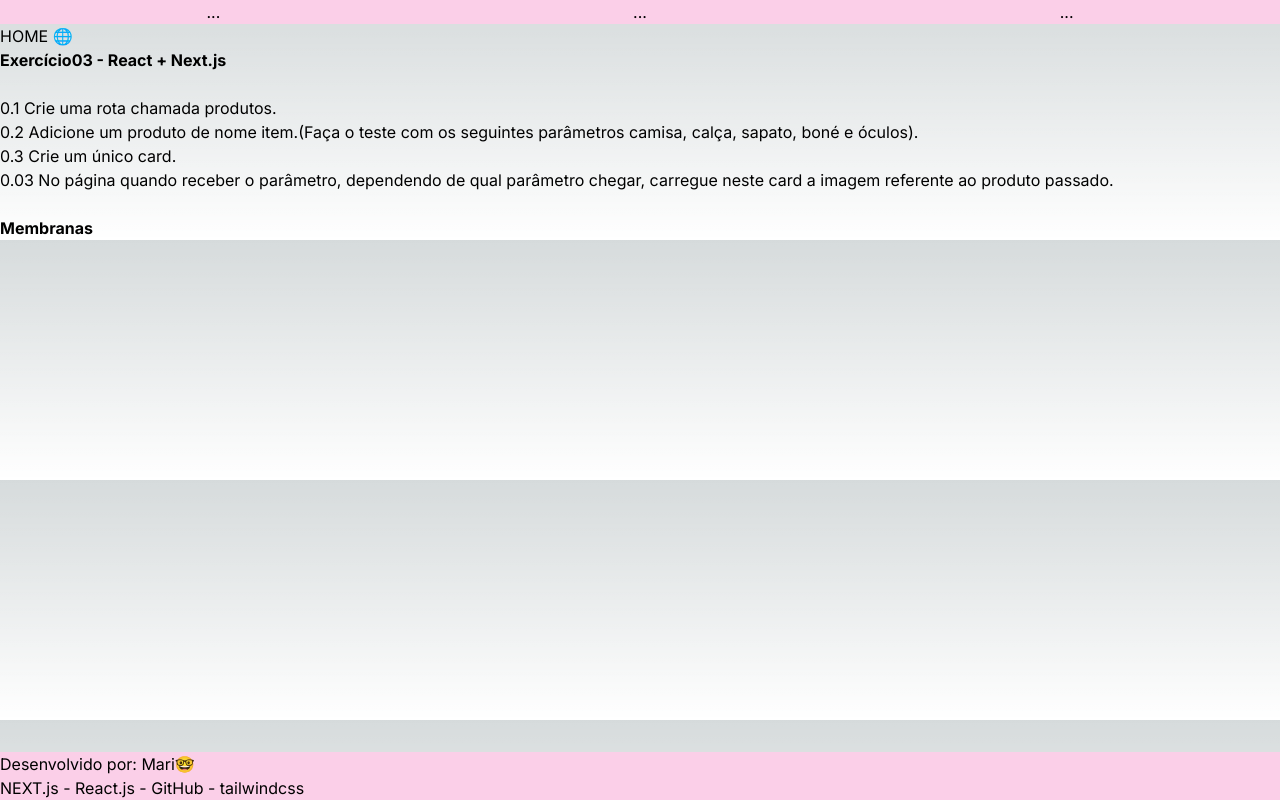
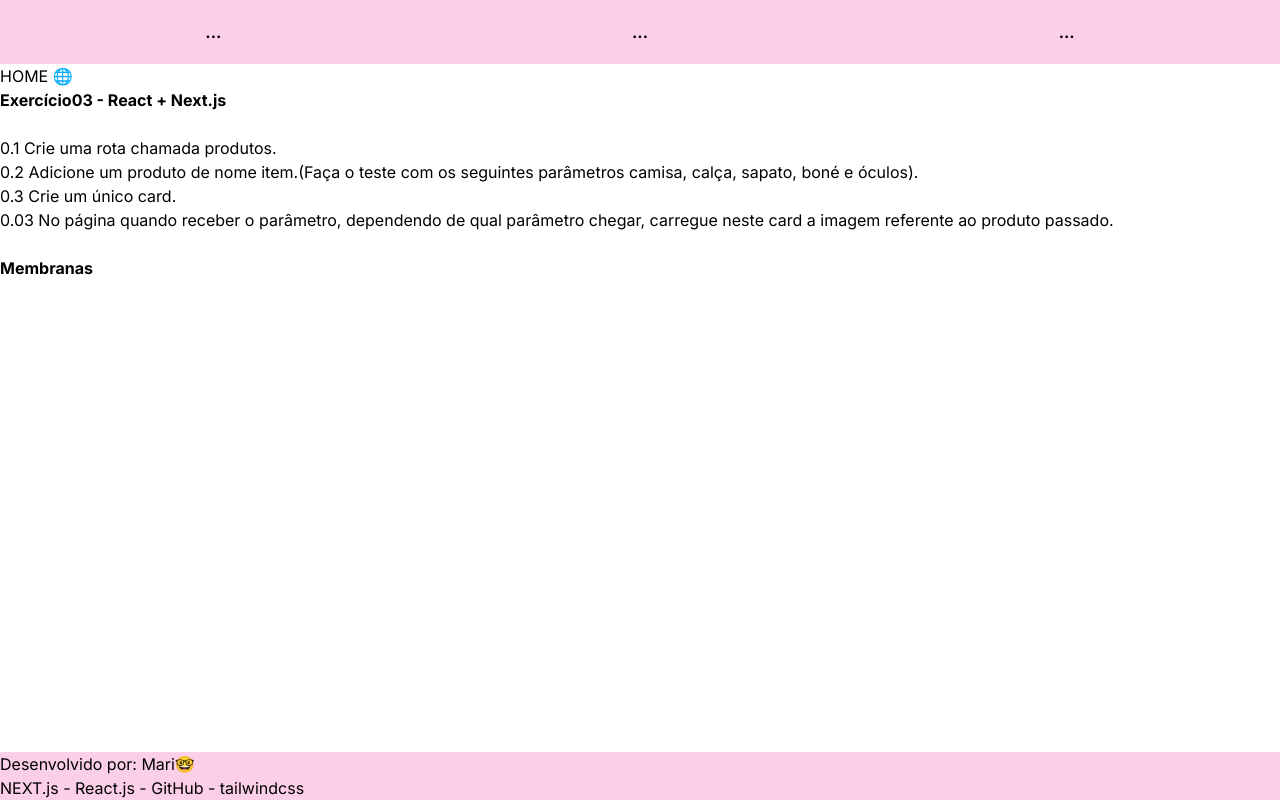
Before and after one commit to NeugeMa/exer03-next, a Next.js app: page / in a window 1280 px wide. Built offline with nearby package versions, Linux system fonts and the light colour scheme.

Commit message:
criando a erro404 + arrumando o layout da página

```diff
--- a/src/app/globals.css
+++ b/src/app/globals.css
@@ -2,26 +2,9 @@
 @tailwind components;
 @tailwind utilities;
 
-:root {
-  --foreground-rgb: 0, 0, 0;
-  --background-start-rgb: 214, 219, 220;
-  --background-end-rgb: 255, 255, 255;
+@layer components {
+  .link-cabecalho {
+    @apply block xl:p-5 sm:p-2 md:p-3 hover:border-pink-600 transition-all duration-500 ease-out rounded font-bold;
+  }
+
 }
-
-@media (prefers-color-scheme: dark) {
-  :root {
-    --foreground-rgb: 255, 255, 255;
-    --background-start-rgb: 0, 0, 0;
-    --background-end-rgb: 0, 0, 0;
-  }
-}
-
-body {
-  color: rgb(var(--foreground-rgb));
-  background: linear-gradient(
-      to bottom,
-      transparent,
-      rgb(var(--background-end-rgb))
-    )
-    rgb(var(--background-start-rgb));
-}
--- /dev/null
+++ b/src/app/not-found.jsx
@@ -0,0 +1,11 @@
+import Link from "next/link";
+
+export default function NotFoun() {
+    return (
+    <>
+        <h1> <strong> OOPS! 404  </strong></h1>
+            <p> parece que você está tentando acessar uma página que não existe! </p>
+                <p> <Link href="/"> Volte a página <strong>Home</strong> antes que você se perca!</Link></p>
+    </>
+    )
+}
```
